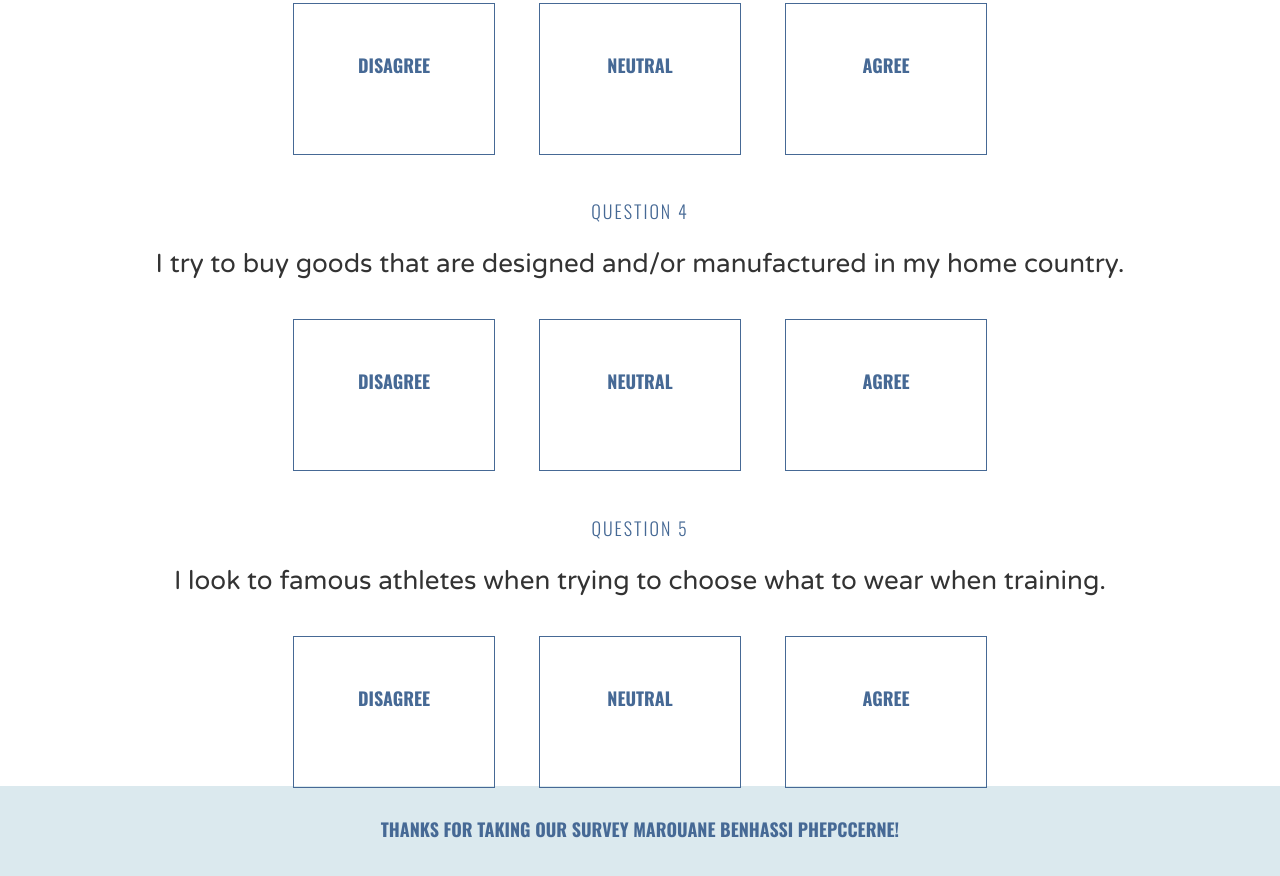
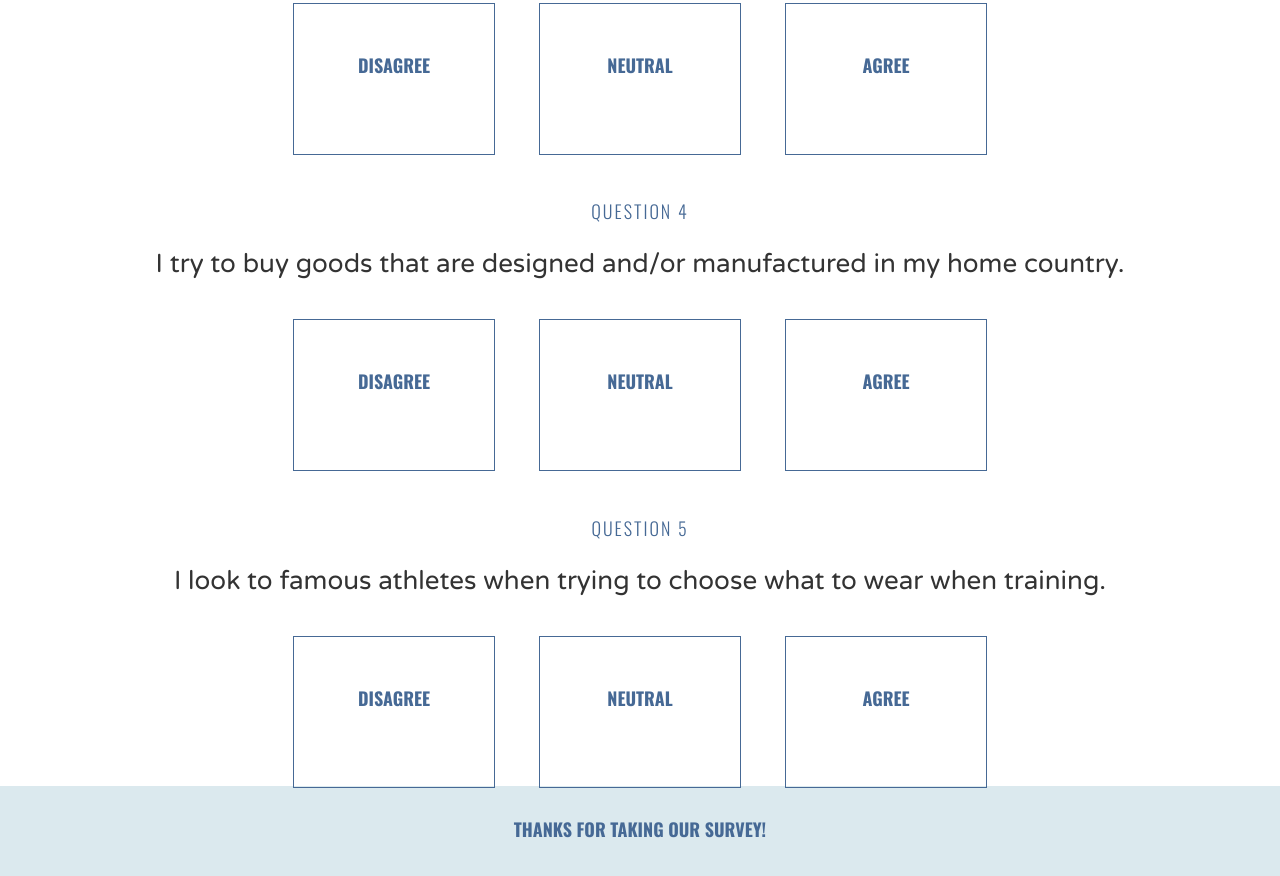
Before and after one commit to laboratoirephysique/Llaboratoirephysique, a plain HTML site: page index.html in a window 1280 px wide. Shown: the part 1026-1902 px from the top of the page. Drawn offline with nearby package versions, Linux system fonts and the light colour scheme.

Commit message:
Update index.html

```diff
--- a/index.html
+++ b/index.html
@@ -108,7 +108,7 @@
     </div>
   </div>
   <footer>
-    <h3>Thanks for taking our survey marouane benhassi phepccerne!</h3>
+    <h3>Thanks for taking our survey!</h3>
   </footer>
 
 </body>
```
